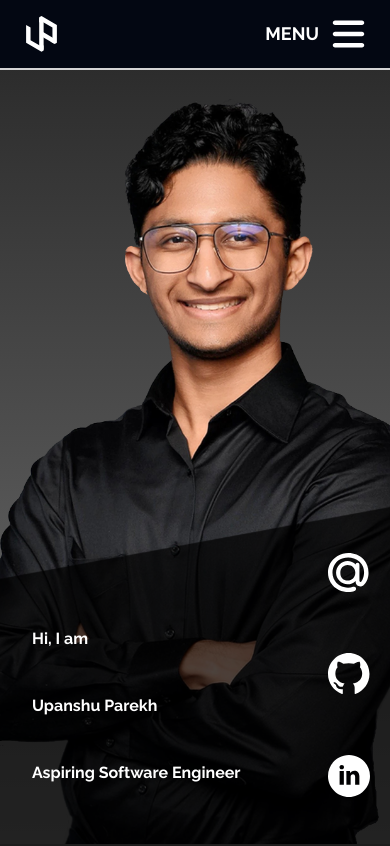
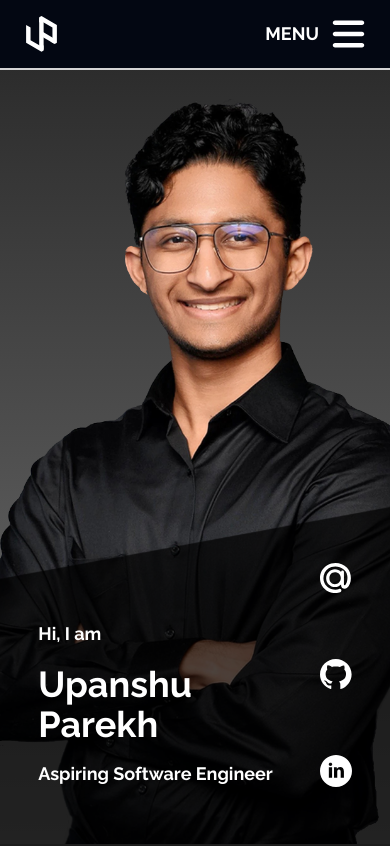
Before and after one commit to uparkh/portfolio, a Next.js app: page / in a window 390 px wide. Shown: the top 846 px of the page. Built offline with nearby package versions, Linux system fonts and the light colour scheme.

Commit message:
fixed mobile header

```diff
--- a/src/app/page.tsx
+++ b/src/app/page.tsx
@@ -47,9 +47,9 @@ export default function Home(): JSX.Element {
         </div>
         <div className="absolute bottom-0 left-0 z-20 flex h-2/3 w-1/2 flex-col items-start justify-between p-10 font-raleway font-bold text-black lg:pl-16">
           <header>
-            <p className="text-xl 2xl:text-4xl">Hi, I am</p>
+            <p className="text-2xl 2xl:text-4xl">Hi, I am</p>
             <br />
-            <h1 className="text-4xl 2xl:text-7xl">Upanshu Parekh</h1>
+            <h1 className="text-5xl 2xl:text-7xl">Upanshu Parekh</h1>
             <h4 className="text-2xl 2xl:text-5xl">
               Aspiring Software Engineer
             </h4>
@@ -83,7 +83,7 @@ export default function Home(): JSX.Element {
         </div>
       </div>
       {/* LOWER DEVICE WIDTH HERO LAYOUT <768px */}
-      <div className="relative z-0 h-dvh overflow-hidden bg-gradient-to-b from-neutral-800 to-neutral-500 pt-[4.5rem] md:landscape:hidden">
+      <div className="relative z-0 h-dvh max-h-[932px] overflow-hidden bg-gradient-to-b from-neutral-800 to-neutral-500 pt-[4.5rem] md:landscape:hidden">
         <div className="absolute -bottom-12 left-0 right-0 -z-10 mx-auto h-9/10">
           <Image
             src={portrait}
@@ -92,21 +92,20 @@ export default function Home(): JSX.Element {
             className="translate-y-[6%] -scale-x-125 scale-y-125 object-contain object-center"
           />
         </div>
-        <div className="absolute inset-x-0 bottom-0 z-10 grid h-2/5 grid-cols-6 justify-end gap-3 p-4">
+        <div className="absolute inset-x-0 bottom-0 z-10 flex h-2/5 flex-col items-center p-6">
           <Image
             src={customHeader}
             alt=""
             fill={true}
             className="-z-10 opacity-70"
           />
-          <div className="relative col-span-5 px-4 font-raleway font-bold text-white">
-            <header className="absolute bottom-0 flex h-4/5 flex-col justify-evenly">
-              <p className="text-3vmax">Hi, I am</p>
-              <h1 className="text-5vmax">Upanshu Parekh</h1>
-              <h4 className="text-3vmax">Aspiring Software Engineer</h4>
+          <div className="flex h-full w-11/12 items-end justify-between">
+            <header className="flex h-4/5 flex-col justify-center gap-4 font-raleway font-bold text-white">
+              <p className="text-lg">Hi, I am</p>
+              <h1 className="text-4xl">Upanshu Parekh</h1>
+              <h4 className="text-lg">Aspiring Software Engineer</h4>
             </header>
-          </div>
-          <div className="flex flex-col items-center justify-around">
+            <aside className="flex h-full flex-col items-center justify-around">
               <a
                 href="mailto:parekhupanshu@gmail.com"
                 className="hover:opacity-80"
@@ -114,26 +113,27 @@ export default function Home(): JSX.Element {
                 <Image
                   src={atSign}
                   alt="At sign to Upanshu's email"
-                className="w-[5vmax] min-w-8"
-                sizes="5vmax"
+                  className="w-5vw min-w-8"
+                  sizes="5vw"
                 />
               </a>
               <a href="https://www.github.com/blc5-33">
                 <Image
                   src={githubLogo}
                   alt="Github logo to Upanshu's Github account"
-                className="w-[5vmax] min-w-8"
-                sizes="5vmax"
+                  className="w-5vw min-w-8"
+                  sizes="5vw"
                 />
               </a>
               <a href="https://www.linkedin.com/in/uparkh/">
                 <Image
                   src={linkedinLogo}
                   alt="Linkedin logo to Upanshu's Linkedin account"
-                className="w-[5vmax] min-w-8"
-                sizes="5vmax"
+                  className="w-5vw min-w-8"
+                  sizes="5vw"
                 />
               </a>
+            </aside>
           </div>
         </div>
       </div>
```
Lines whose indentation alone changed are shown as unchanged.
